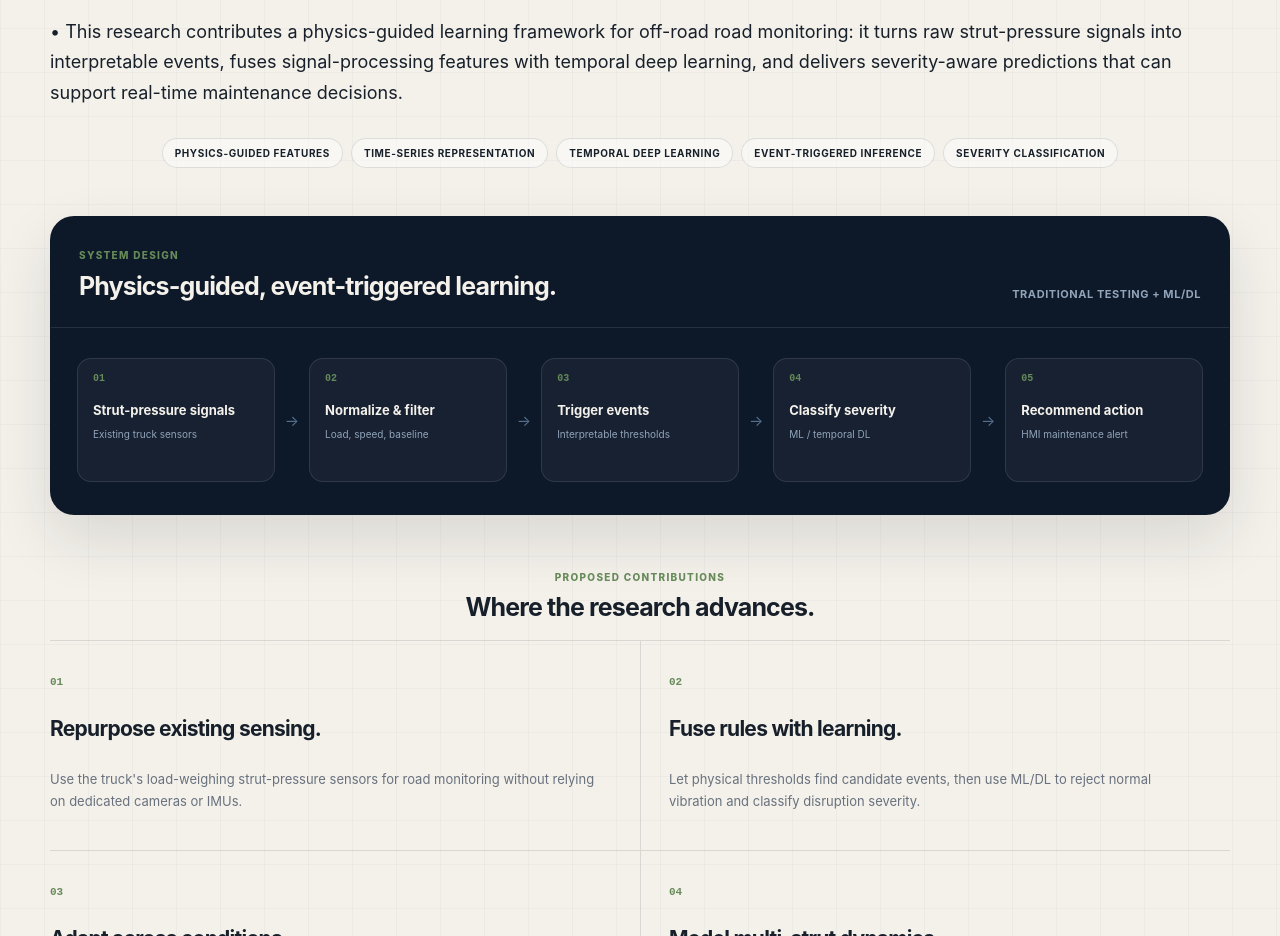
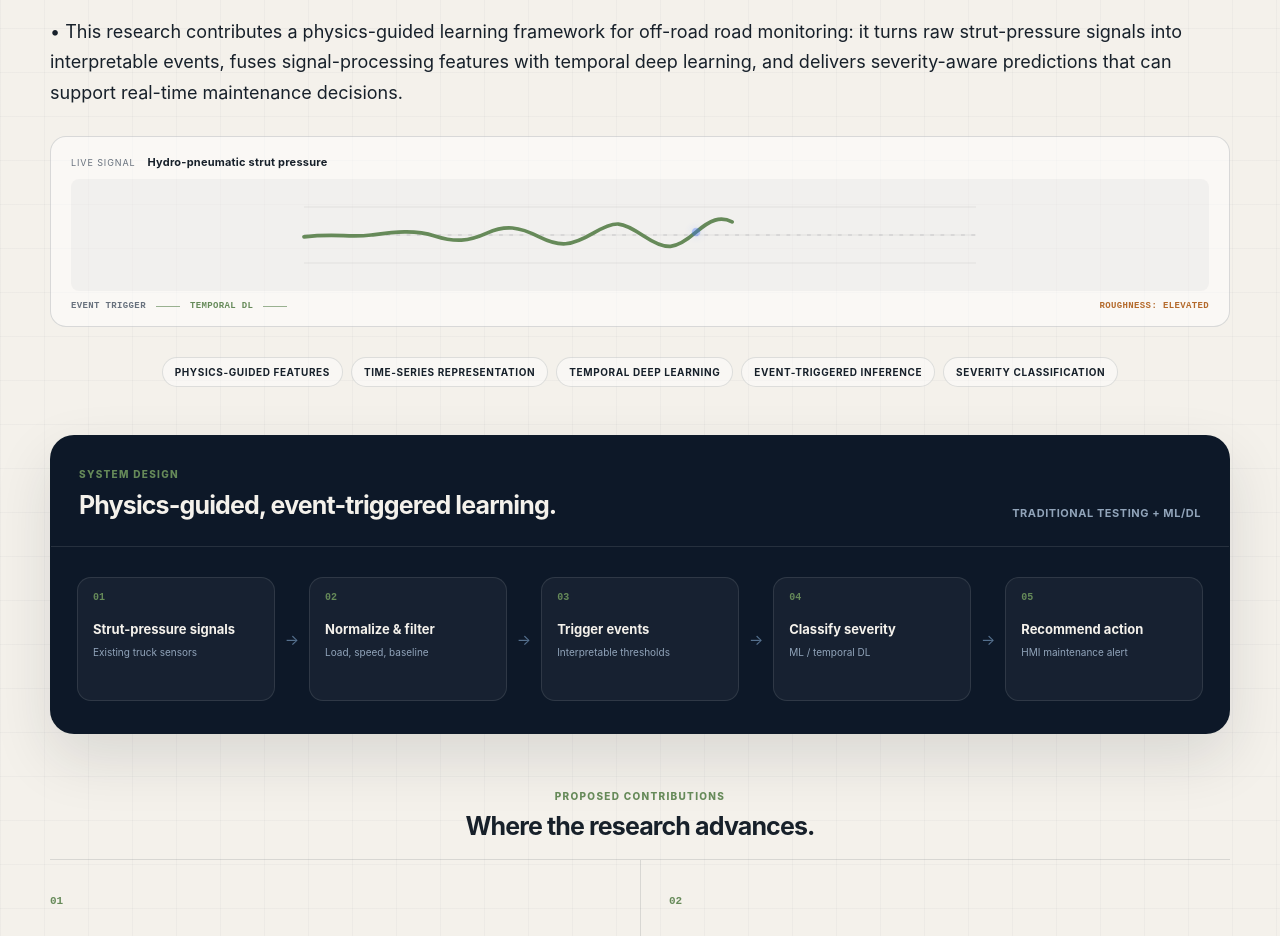
Before and after one commit to jiangjian9803-eng/jiangjian9803-eng.github.io, a Next.js app: page / in a window 1280 px wide. Shown: the part 3800-4736 px from the top of the page. Built offline with nearby package versions, Linux system fonts and the light colour scheme.

Commit message:
Add animated physics guided learning demo

```diff
--- a/index.html
+++ b/index.html
@@ -206,6 +206,18 @@
               strut-pressure signals into interpretable events, fuses signal-processing features with temporal deep
               learning, and delivers severity-aware predictions that can support real-time maintenance decisions.
             </p>
+            <div class="physics-demo" aria-label="Animated pressure-signal to deep-learning classification demo">
+              <div class="physics-demo-label"><span>LIVE SIGNAL</span><strong>Hydro-pneumatic strut pressure</strong></div>
+              <div class="physics-wave-wrap">
+                <svg class="physics-wave" viewBox="0 0 720 120" role="img" aria-label="Animated pressure waveform">
+                  <path class="physics-gridline" d="M0 30H720M0 60H720M0 90H720" />
+                  <path class="physics-baseline" d="M0 60H720" />
+                  <path class="physics-path" d="M0 62 C35 58 48 63 72 60 S118 54 140 61 S176 67 196 58 S230 51 252 62 S286 72 310 58 S340 45 364 61 S398 76 420 57 S454 38 476 59 S512 82 536 57 S570 45 592 61 S630 69 652 57 S690 52 720 60" />
+                  <circle class="physics-pulse" cx="420" cy="57" r="6" />
+                </svg>
+              </div>
+              <div class="physics-demo-footer"><span>event trigger</span><i></i><b>temporal DL</b><i></i><strong>roughness: elevated</strong></div>
+            </div>
           </div>
 
           <div class="research-meta" aria-label="Research scope">
--- a/styles.css
+++ b/styles.css
@@ -251,6 +251,21 @@ h1 em { position: relative; margin-top: .08em; color: var(--blue); font-style: n
 .research-title-line { display: block; }
 .research-title-line-second { text-align: right; }
 .research-heading > p { width: 100%; max-width: none; margin: 28px 0 0; color: var(--ink); font-size: 18px; line-height: 1.7; text-align: left; }
+.physics-demo { margin-top: 28px; padding: 18px 20px 14px; border: 1px solid rgba(13,24,40,.14); border-radius: 16px; background: rgba(255,255,255,.52); text-align: left; }
+.physics-demo-label { display: flex; align-items: baseline; gap: 12px; color: var(--muted); font-size: 9px; letter-spacing: .1em; text-transform: uppercase; }
+.physics-demo-label strong { color: var(--ink); font-size: 11px; letter-spacing: .02em; text-transform: none; }
+.physics-wave-wrap { overflow: hidden; margin-top: 10px; border-radius: 8px; background: rgba(13,24,40,.035); }
+.physics-wave { display: block; width: 100%; height: 112px; }
+.physics-gridline { fill: none; stroke: rgba(13,24,40,.08); stroke-width: 1; }
+.physics-baseline { fill: none; stroke: rgba(13,24,40,.18); stroke-width: 1; stroke-dasharray: 4 7; }
+.physics-path { fill: none; stroke: #668a59; stroke-width: 4; stroke-linecap: round; stroke-linejoin: round; stroke-dasharray: 900; stroke-dashoffset: 900; animation: pressure-sweep 4.5s linear infinite; }
+.physics-pulse { fill: #356dff; filter: drop-shadow(0 0 6px rgba(53,109,255,.45)); animation: event-pulse 1.4s ease-in-out infinite; }
+.physics-demo-footer { display: flex; align-items: center; gap: 10px; margin-top: 10px; color: var(--muted); font: 700 9px/1.2 monospace; letter-spacing: .04em; text-transform: uppercase; }
+.physics-demo-footer i { width: 24px; height: 1px; background: var(--blue); opacity: .65; }
+.physics-demo-footer b { color: var(--blue); }
+.physics-demo-footer strong { margin-left: auto; color: #b46a2c; }
+@keyframes pressure-sweep { to { stroke-dashoffset: 0; } }
+@keyframes event-pulse { 0%, 100% { opacity: .35; transform: scale(.75); transform-origin: 420px 57px; } 50% { opacity: 1; transform: scale(1.25); transform-origin: 420px 57px; } }
 .research-meta { display: flex; justify-content: center; flex-wrap: wrap; gap: 8px; margin-top: 30px; }
 .research-meta span { padding: 8px 12px; border: 1px solid var(--line); border-radius: 999px; color: var(--ink); background: rgba(255,255,255,.45); font-size: 10px; font-weight: 750; letter-spacing: .06em; text-transform: uppercase; }
 .research-architecture { overflow: hidden; width: 100%; margin: 48px auto 0; border: 1px solid var(--line); border-radius: 24px; background: #0d1828; color: var(--paper); box-shadow: 0 24px 60px rgba(23,32,42,.12); }
```
